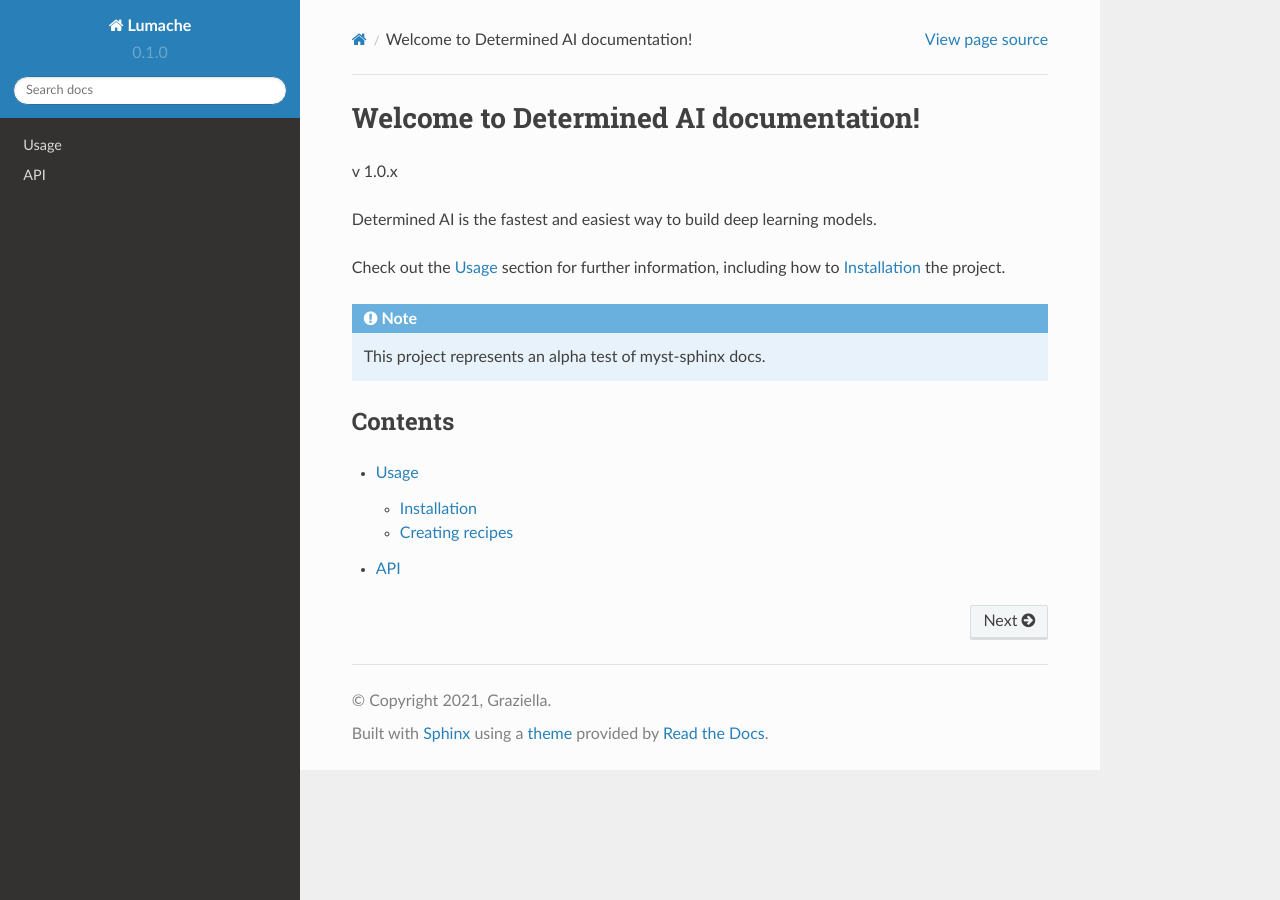
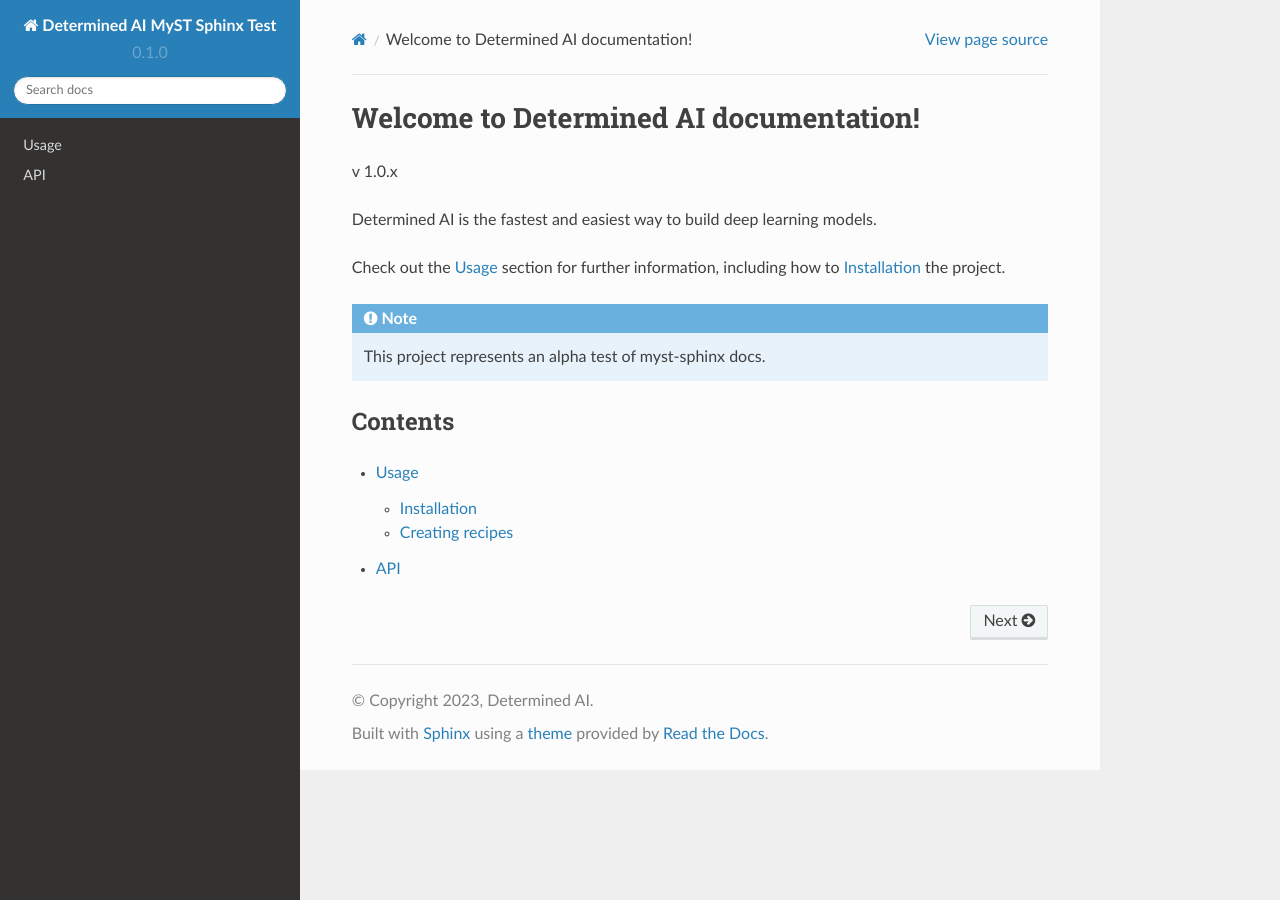
Before and after one commit to tara-det-ai/myst-sphinx-alpha, a Sphinx documentation site: the page built from docs/source/index.rst, in a window 1280 px wide. Built offline with Sphinx 7.4.7 and the Read the Docs theme 2.0.0, drawn with Linux system fonts in a browser that asks for light colours.

Commit message:
Update conf.py
add myst_parser extension

```diff
--- a/docs/source/conf.py
+++ b/docs/source/conf.py
@@ -2,9 +2,9 @@
 
 # -- Project information
 
-project = 'Lumache'
-copyright = '2021, Graziella'
-author = 'Graziella'
+project = 'Determined AI MyST Sphinx Test'
+copyright = '2023, Determined AI'
+author = 'tara-det-ai'
 
 release = '0.1'
 version = '0.1.0'
@@ -12,11 +12,12 @@
 # -- General configuration
 
 extensions = [
-    'sphinx.ext.duration',
-    'sphinx.ext.doctest',
-    'sphinx.ext.autodoc',
-    'sphinx.ext.autosummary',
-    'sphinx.ext.intersphinx',
+    "sphinx.ext.duration",
+    "sphinx.ext.doctest",
+    "myst_parser",
+    "sphinx.ext.autodoc",
+    "sphinx.ext.autosummary",
+    "sphinx.ext.intersphinx",
 ]
 
 intersphinx_mapping = {
```
